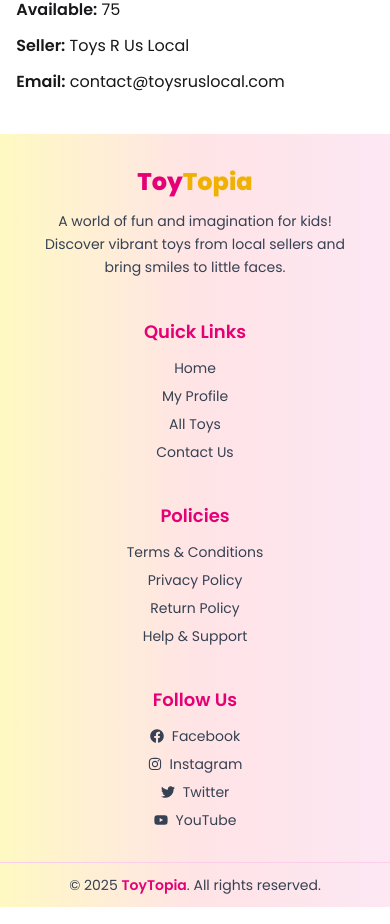
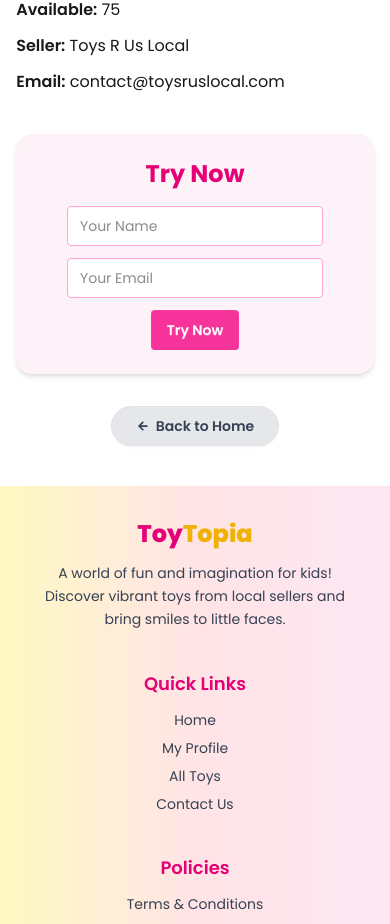
Before and after one commit to Takdirul-Rijan/play-nest-app, a React (Vite) app: page /toy/1 in a window 390 px wide. Shown: the part 798-1722 px from the top of the page. Built offline with nearby package versions, Linux system fonts and the light colour scheme.

Commit message:
Implemented Toy Details page with Try Now form functionality

```diff
--- a/package.json
+++ b/package.json
@@ -15,6 +15,7 @@
     "react-dom": "^19.1.1",
     "react-icons": "^5.5.0",
     "react-router": "^7.9.4",
+    "react-toastify": "^11.0.5",
     "swiper": "^12.0.3",
     "tailwindcss": "^4.1.15"
   },
--- a/src/components/JoinUs.jsx
+++ b/src/components/JoinUs.jsx
@@ -1,18 +1,11 @@
-import React, { useState } from "react";
+import React from "react";
+import { toast, ToastContainer } from "react-toastify";
 
 const JoinUs = () => {
-  const [email, setEmail] = useState("");
-  const [message, setMessage] = useState("");
-
-  const handleSubscribe = () => {
-    const emailRegex = /^[^\s@]+@[^\s@]+\.[^\s@]+$/;
-
-    if (emailRegex.test(email)) {
-      setMessage("✅ Subscribed!");
-      setEmail("");
-    } else {
-      setMessage("❌ Please enter a valid email address.");
-    }
+  const handleSubscribe = (e) => {
+    e.preventDefault();
+    e.target.email.value = "";
+    toast.success("✨ Subscription successful 🎉 Welcome to ToyTopia!");
   };
 
   return (
@@ -26,31 +19,22 @@
           exciting toy stories!
         </p>
 
-        <div className="flex flex-col sm:flex-row justify-center items-center gap-3">
+        <form
+          onSubmit={handleSubscribe}
+          className="flex flex-col sm:flex-row justify-center items-center gap-3"
+        >
           <input
             type="email"
+            name="email"
             placeholder="Enter your email"
-            value={email}
-            onChange={(e) => setEmail(e.target.value)}
+            required
             className="input input-bordered w-72 border-pink-300 focus:outline-none focus:ring-2 focus:ring-pink-400"
           />
-          <button
-            onClick={handleSubscribe}
-            className="btn bg-pink-500 hover:bg-pink-600 border-none text-white"
-          >
+          <button className="btn bg-pink-500 hover:bg-pink-600 border-none text-white">
             Subscribe
           </button>
-        </div>
-
-        {message && (
-          <p
-            className={`mt-3 font-medium ${
-              message.startsWith("✅") ? "text-green-600" : "text-red-500"
-            }`}
-          >
-            {message}
-          </p>
-        )}
+        </form>
+        <ToastContainer></ToastContainer>
       </div>
     </section>
   );
--- a/src/pages/ToyDetails.jsx
+++ b/src/pages/ToyDetails.jsx
@@ -1,6 +1,8 @@
 import React from "react";
 import { FaStar } from "react-icons/fa";
-import { useLoaderData, useParams } from "react-router";
+import { IoMdArrowRoundBack } from "react-icons/io";
+import { Link, useLoaderData, useParams } from "react-router";
+import { toast, ToastContainer } from "react-toastify";
 
 const ToyDetails = () => {
   const data = useLoaderData();
@@ -12,6 +14,20 @@
 
   const toy = data.find((singleToy) => singleToy.toyId == id);
   //   console.log(toy);
+
+  const handleTryNow = (e) => {
+    e.preventDefault();
+
+    // const name = e.target.name.value;
+    // const email = e.target.email.value;
+
+    // console.log(name, email);
+
+    toast.success("🎉 Wow! You've successfully tried out this toy!");
+
+    e.target.name.value = "";
+    e.target.email.value = "";
+  };
 
   return (
     <div className="w-11/12 mx-auto py-10">
@@ -45,6 +61,47 @@
           </p>
         </div>
       </div>
+
+      <div className="mt-10 bg-pink-50 p-6 rounded-2xl shadow-md">
+        <h3 className="text-2xl font-bold text-center text-pink-600 mb-4">
+          Try Now
+        </h3>
+        <form
+          onSubmit={handleTryNow}
+          className="flex flex-col sm:flex-row justify-center items-center gap-3"
+        >
+          <input
+            type="text"
+            name="name"
+            placeholder="Your Name"
+            pattern="[A-Za-z\s]+"
+            title="Please enter letters only"
+            className="input input-bordered w-64 border-pink-300 focus:outline-none focus:ring-2 focus:ring-pink-400"
+            required
+          />
+          <input
+            type="email"
+            name="email"
+            placeholder="Your Email"
+            className="input input-bordered w-64 border-pink-300 focus:outline-none focus:ring-2 focus:ring-pink-400"
+            required
+          />
+          <button
+            type="submit"
+            className="btn bg-pink-500 hover:bg-pink-600 border-none text-white"
+          >
+            Try Now
+          </button>
+        </form>
+      </div>
+      <div className="text-center mt-8">
+        <Link to="/">
+          <button className="btn bg-gray-200 hover:bg-gray-400 text-gray-700 rounded-full px-6">
+            <IoMdArrowRoundBack /> Back to Home
+          </button>
+        </Link>
+      </div>
+      <ToastContainer></ToastContainer>
     </div>
   );
 };
```
Also changed, not shown: src/main.jsx (+10 -9 lines), 1 other file (tests, documents, lock files or other folders).
